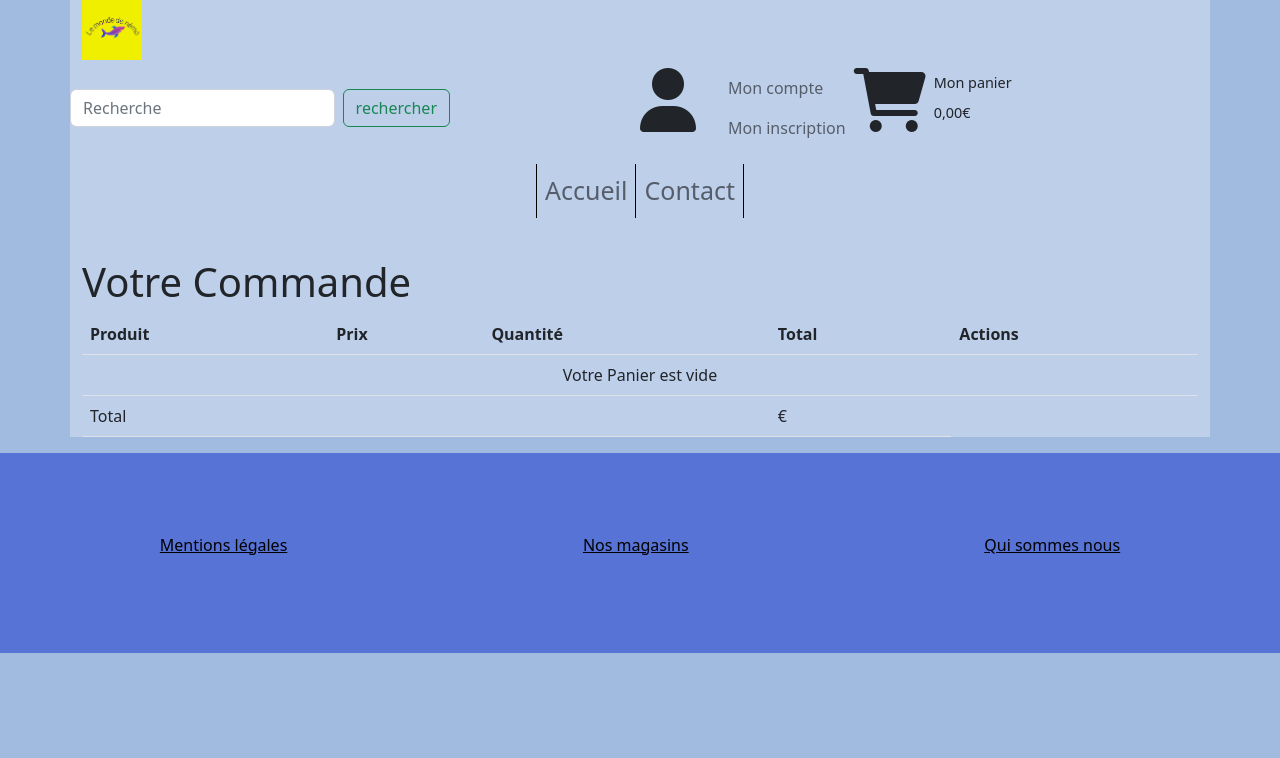
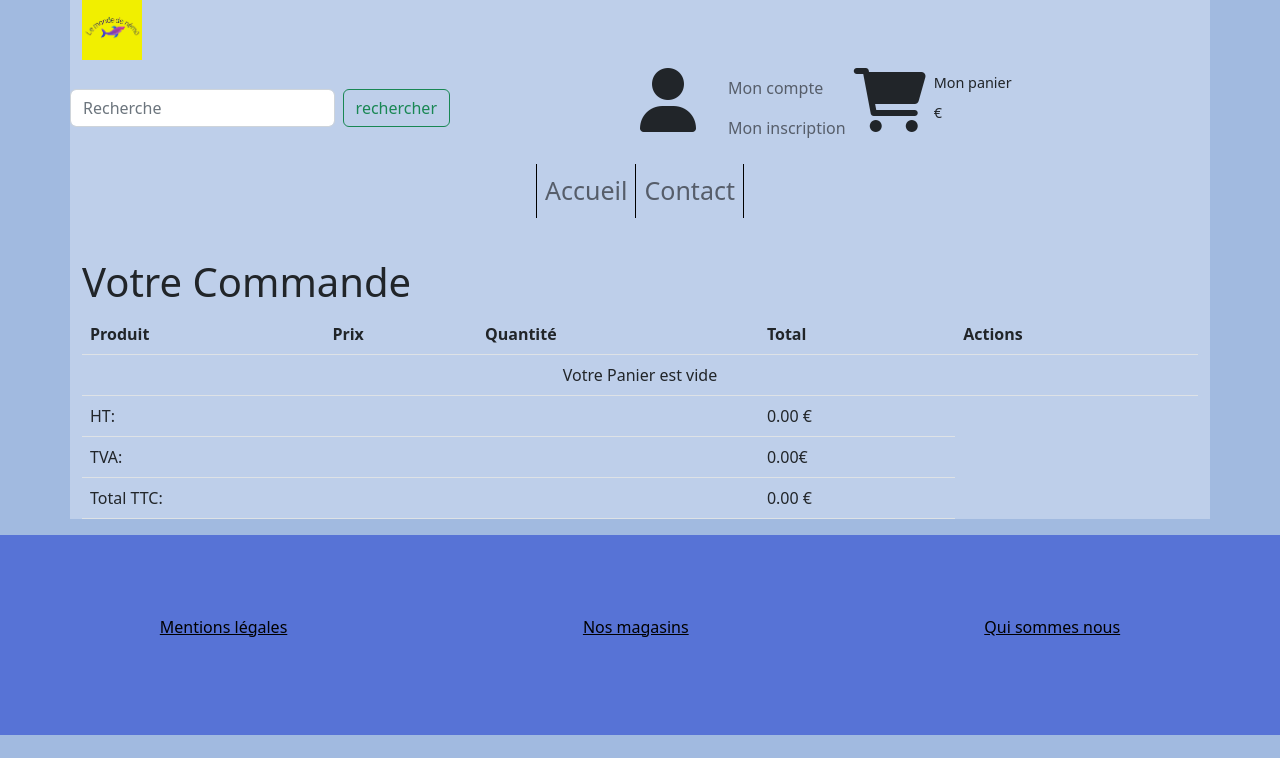
Before and after one commit to nanaki-web/nemo, a Symfony app: template templates/panier.html.twig in a window 1280 px wide. Shown: the top 758 px of the page. Run offline with Twig, Linux system fonts and the light colour scheme; the template is opened without the code that fills it, so the values that code supplies are empty; some libraries are stand-ins or nearby versions.

Commit message:
calcul du panier

```diff
--- a/src/Controller/CategoriesController.php
+++ b/src/Controller/CategoriesController.php
@@ -5,9 +5,9 @@ namespace App\Controller;
 use App\Entity\SsRubrique;
 use App\Repository\ProduitRepository;
 use App\Repository\SsRubriqueRepository;
-use Symfony\Bundle\FrameworkBundle\Controller\AbstractController;
 use Symfony\Component\HttpFoundation\Response;
 use Symfony\Component\Routing\Annotation\Route;
+use Symfony\Bundle\FrameworkBundle\Controller\AbstractController;
 
 #[Route('/categorie')]
 class CategoriesController extends AbstractController
@@ -21,6 +21,7 @@ class CategoriesController extends AbstractController
         $enfants = $ssRubriqueRepository->findBy(['rubriqueParent' => $ssRubriques->getId()]);//recupere l'id des rubrique parent
         //dd($ssRubriques);
 
+
         $produits = $produitRepository->findByRubParent($ssRubriques->getId());
 
 //dd($produits);
@@ -29,7 +30,7 @@ class CategoriesController extends AbstractController
             'Ssrubriques' => $ssRubriques,
             'allRub' => $allRub,
             'enfants' => $enfants,
-            'rubprods' => $produits//recupere les produits par rubrique parent
+            'rubprods' => $produits,//recupere les produits par rubrique parent
 
         ]);
     }
--- a/templates/_partiels/_entete.html.twig
+++ b/templates/_partiels/_entete.html.twig
@@ -30,7 +30,8 @@
                     <p id="icone-achat"><i class="fa-solid fa-cart-shopping"></i></p>
                     <div class="d-flex flex-column">
                         <p class="mt-2 ms-2">Mon panier</p>
-                        <p class="ms-2">0,00€</p>
+                        <p class="ms-2">{{ttc}}€</p>
+                        {{dump()}}
                     </div>
                 </div>
             </div>
--- a/templates/panier.html.twig
+++ b/templates/panier.html.twig
@@ -26,11 +26,18 @@
 						<td>{{element.quantite}}</td>
 						<td>{{element.quantite * element.produit.prix}}€</td>
 						<td>
-                        <a href="{{path("ajouter",{id: element.produit.id})}}" class="btn btn-success"><i class="fa-solid fa-square-plus"></i></a>
-                        <a href="{{path("oter",{id: element.produit.id})}}" class="btn btn-warning"><i class="fa-regular fa-square-minus"></i></a>
-                        <a href="{{path("supprimer",{id: element.produit.id})}}" class="btn btn-danger"><i class="fa-solid fa-square-xmark"></i></a>
+							<a href="{{path("ajouter",{id: element.produit.id})}}" class="btn btn-success">
+								<i class="fa-solid fa-square-plus"></i>
+							</a>
+							<a href="{{path("oter",{id: element.produit.id})}}" class="btn btn-warning">
+								<i class="fa-regular fa-square-minus"></i>
+							</a>
+							<a href="{{path("supprimer",{id: element.produit.id})}}" class="btn btn-danger">
+								<i class="fa-solid fa-square-xmark"></i>
+							</a>
 
-                        </td>
+						</td>
+
 					</tr>
 				{% else %}
 					<tr>
@@ -40,12 +47,24 @@
 				{% endfor %}
 
 			</tbody>
-            <tfoot>
-                <tr>
-                    <td colspan="3">Total</td>
-                    <td >{{total}}€</td>
-                </tr>
-            </tfoot>
+			<tfoot>
+				<tr>
+					<td colspan="3" class="text-right">HT:
+					</td>
+					<td>{{total|number_format(2, '.', ' ')}}
+						€</td>
+				</tr>
+				<tr>
+                        <td colspan="3"class="text-right">TVA: </td>
+                        <td>{{(prixTva|number_format(2, '.', ' '))}}€</td>
+                    </tr>
+
+				 <tr>
+                        <td colspan="3" class="text-right total">Total TTC: </td>
+                        <td class="total">{{(total + total * 0.05)|number_format(2, '.', ' ')}} €</td>
+
+                    </tr>
+			</tfoot>
 		</table>
 		{{dump()}}
 
```
Also changed, not shown: src/Controller/AccueilController.php (+6 -2 lines), src/Controller/PanierController.php (+19 -0 lines), 1 other file.
